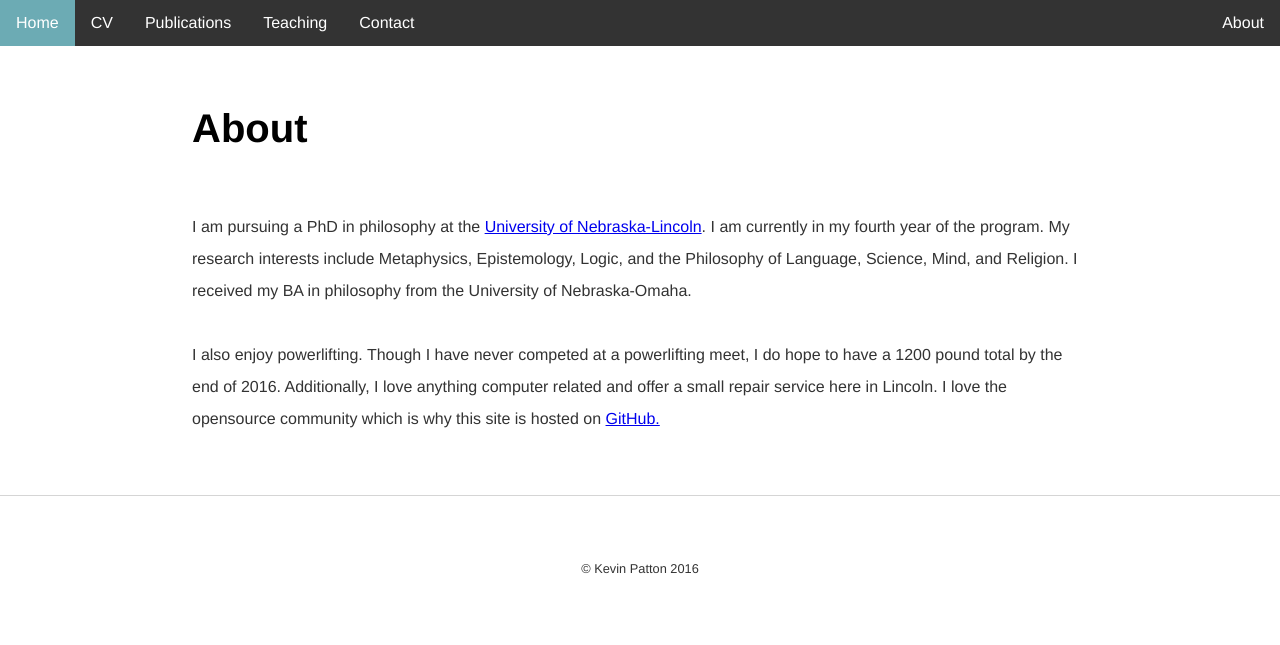
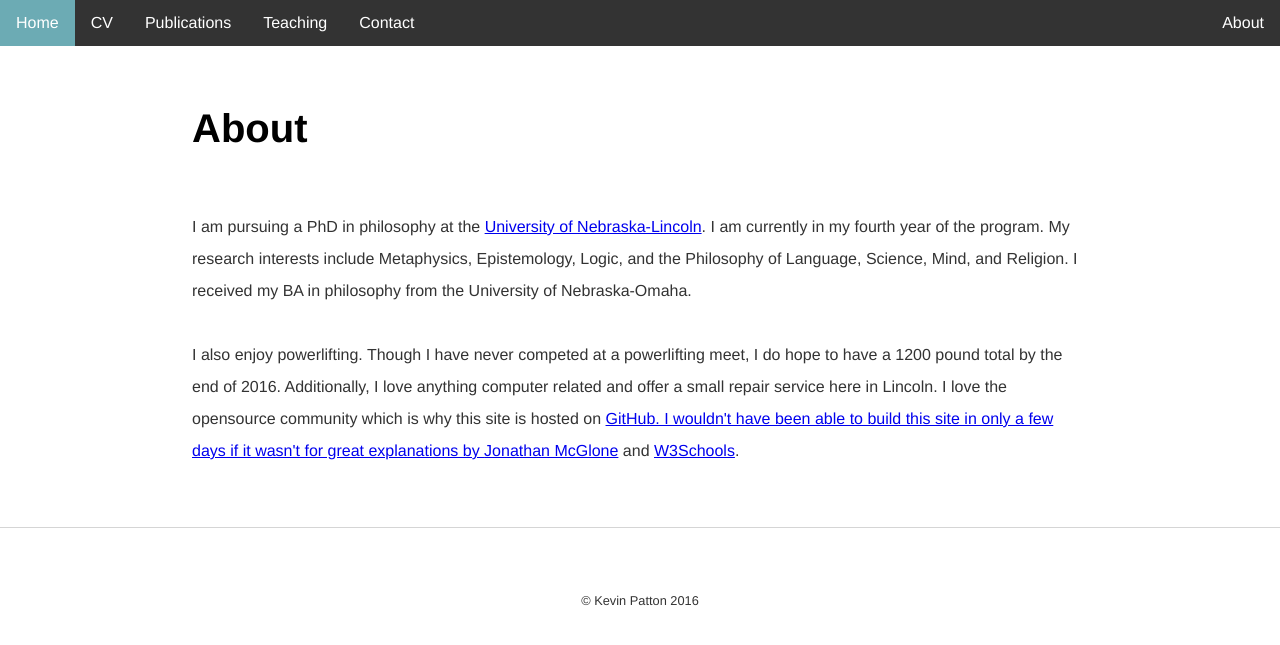
Before and after one commit to kevinjpatton/kevinjpatton.github.io, a Jekyll site: the page built from about/index.html, in a window 1280 px wide. Shown: the top 645 px of the page. Built offline with Jekyll 4.4.1, drawn with Linux system fonts in a browser that asks for light colours; Markdown is read by kramdown in place of the engine named in the settings.

Commit message:
Update index.html

```diff
--- a/about/index.html
+++ b/about/index.html
@@ -3,4 +3,4 @@
 title: About - Kevin Patton
 ---
 <h1>About</h1>
-<p>I am pursuing a PhD in philosophy at the <a href="http://www.unl.edu/philosophy/graduate-students#patton" target="_blank">University of Nebraska-Lincoln</a>.  I am currently in my fourth year of the program.  My research interests include Metaphysics, Epistemology, Logic, and the Philosophy of Language, Science, Mind, and Religion.  I received my BA in philosophy from the University of Nebraska-Omaha.  <br><br>I also enjoy powerlifting.  Though I have never competed at a powerlifting meet, I do hope to have a 1200 pound total by the end of 2016.  Additionally, I love anything computer related and offer a small repair service here in Lincoln.  I love the opensource community which is why this site is hosted on <a href="https://github.com" target="_blank">GitHub.</a></p>
+<p>I am pursuing a PhD in philosophy at the <a href="http://www.unl.edu/philosophy/graduate-students#patton" target="_blank">University of Nebraska-Lincoln</a>.  I am currently in my fourth year of the program.  My research interests include Metaphysics, Epistemology, Logic, and the Philosophy of Language, Science, Mind, and Religion.  I received my BA in philosophy from the University of Nebraska-Omaha.  <br><br>I also enjoy powerlifting.  Though I have never competed at a powerlifting meet, I do hope to have a 1200 pound total by the end of 2016.  Additionally, I love anything computer related and offer a small repair service here in Lincoln.  I love the opensource community which is why this site is hosted on <a href="https://github.com" target="_blank">GitHub.  I wouldn't have been able to build this site in only a few days if it wasn't for great explanations by <a href="https://github.com/jmcglone" target="_blank">Jonathan McGlone</a> and <a href="http://www.w3schools.com/" target="_blank">W3Schools</a>.</p>
```
